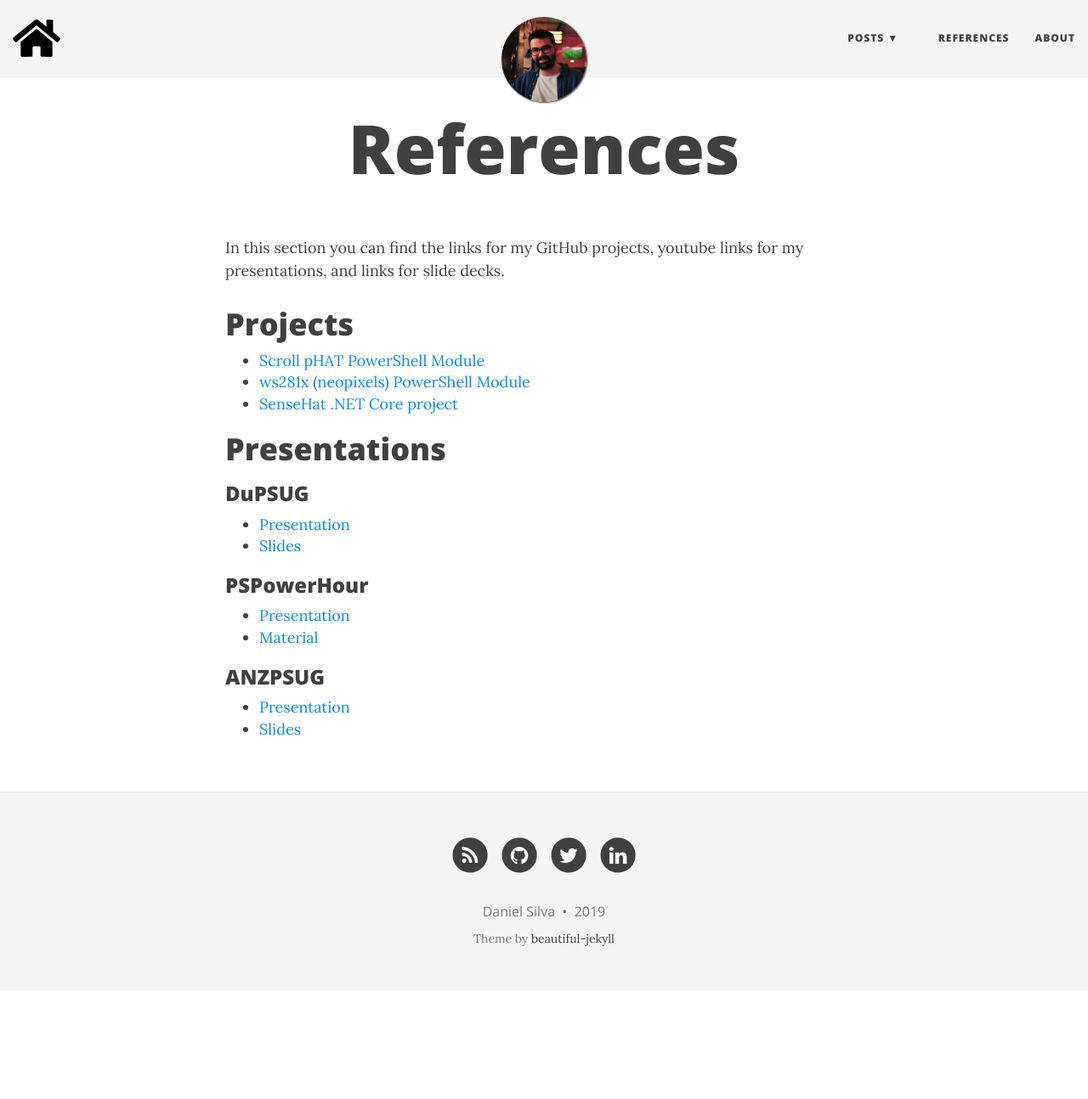
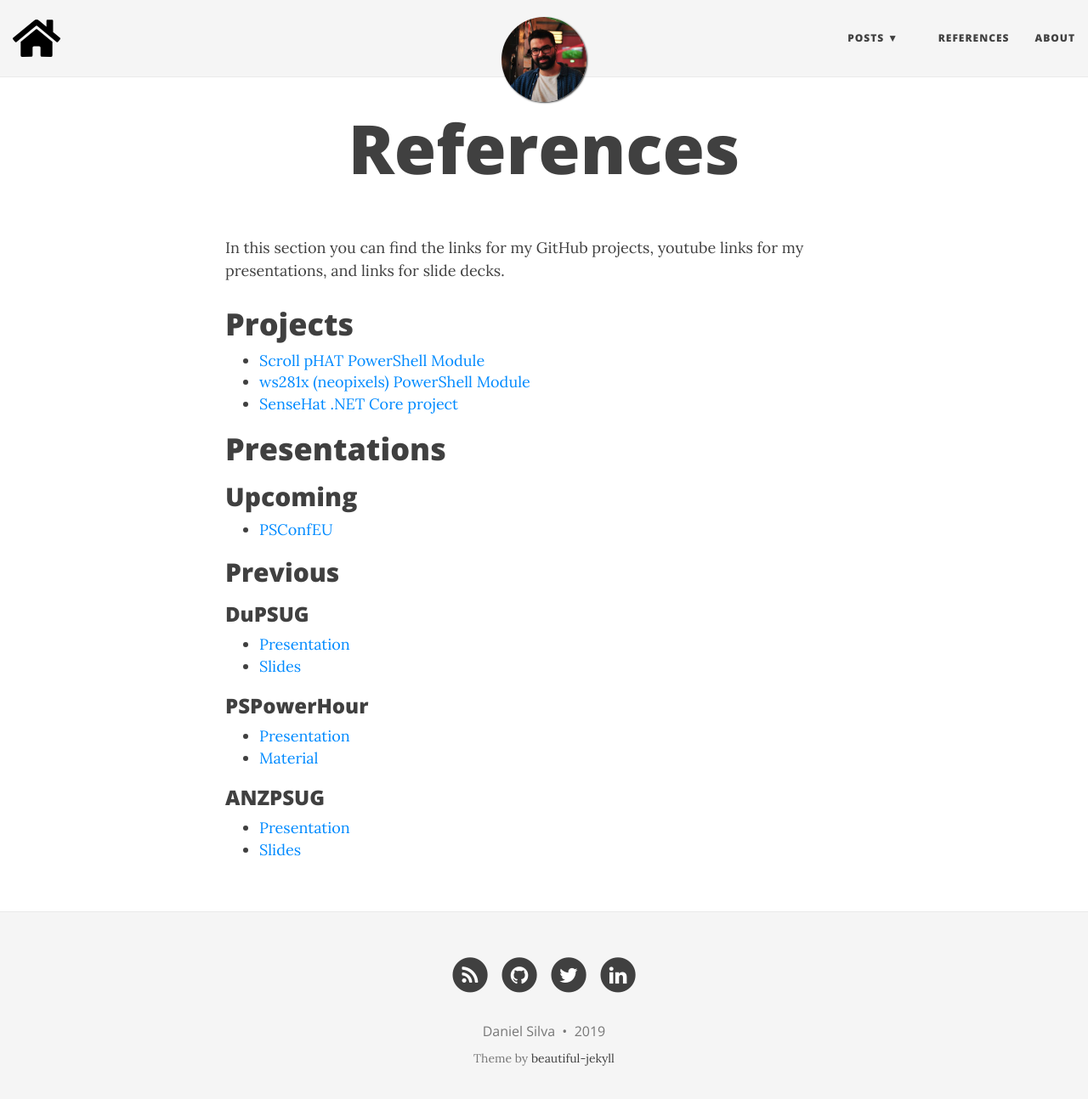
Before and after one commit to DanielSSilva/danielssilva.github.io, a Jekyll site: the page built from references.md, in a window 1280 px wide and 1307 px high. Shown: the top 1294 px of the window at 85% size. Built offline with Jekyll 4.4.1, drawn with Linux system fonts in a browser that asks for light colours; nearby versions of some CDN libraries.

Commit message:
updated references to include upcoming presentations

```diff
--- a/references.md
+++ b/references.md
@@ -14,6 +14,12 @@ In this section you can find the links for my GitHub projects, youtube links for
 
 # Presentations
 
+## Upcoming
+
+* [PSConfEU](http://sessions.eventraft.com/psconfeu)
+
+## Previous
+
 ### DuPSUG
 * [Presentation](https://youtu.be/1_IJou8ntZo)
 * [Slides](https://github.com/DuPSUG/DuPSUG12/tree/master/Daniel%20Silva)
```
